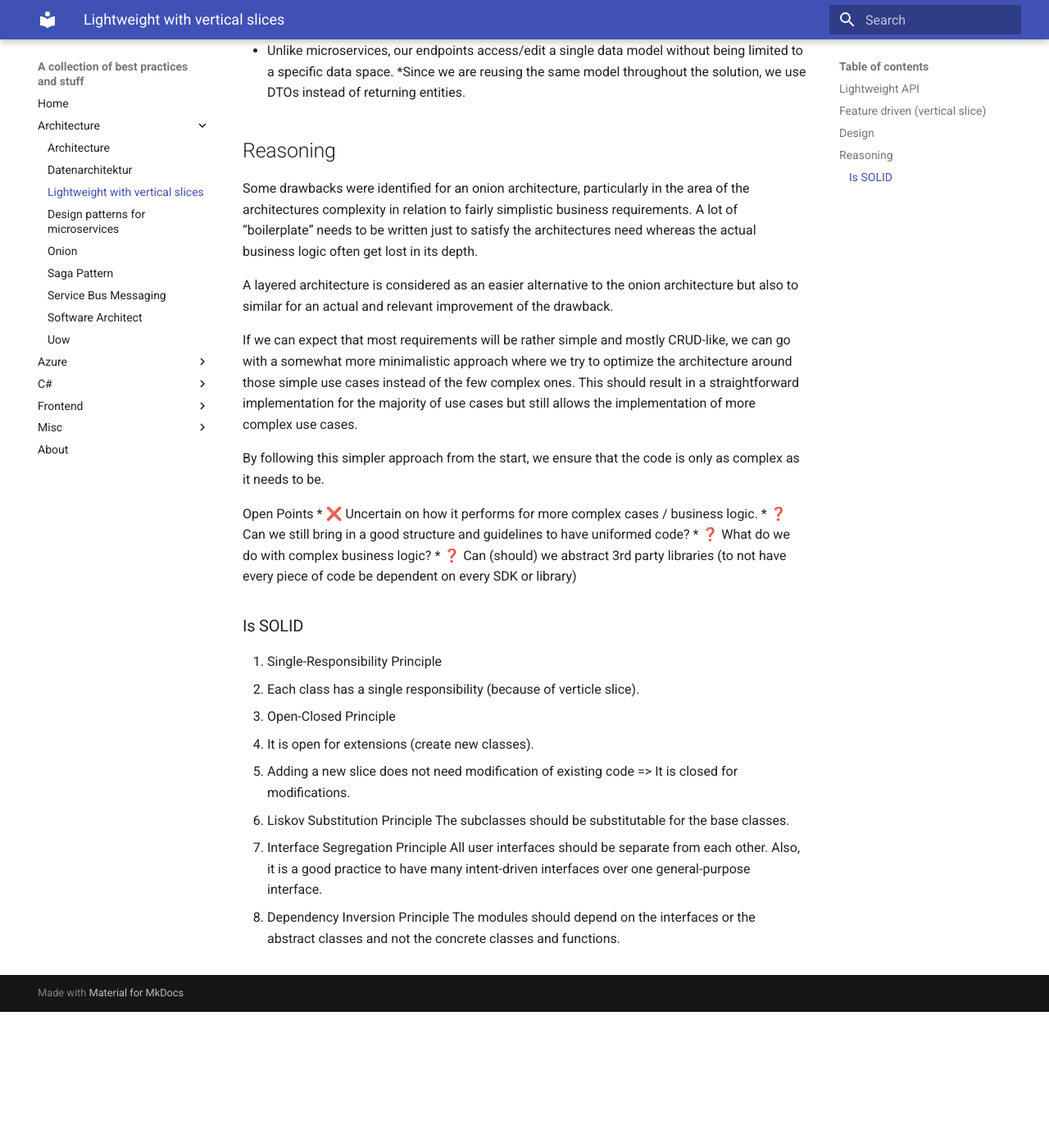
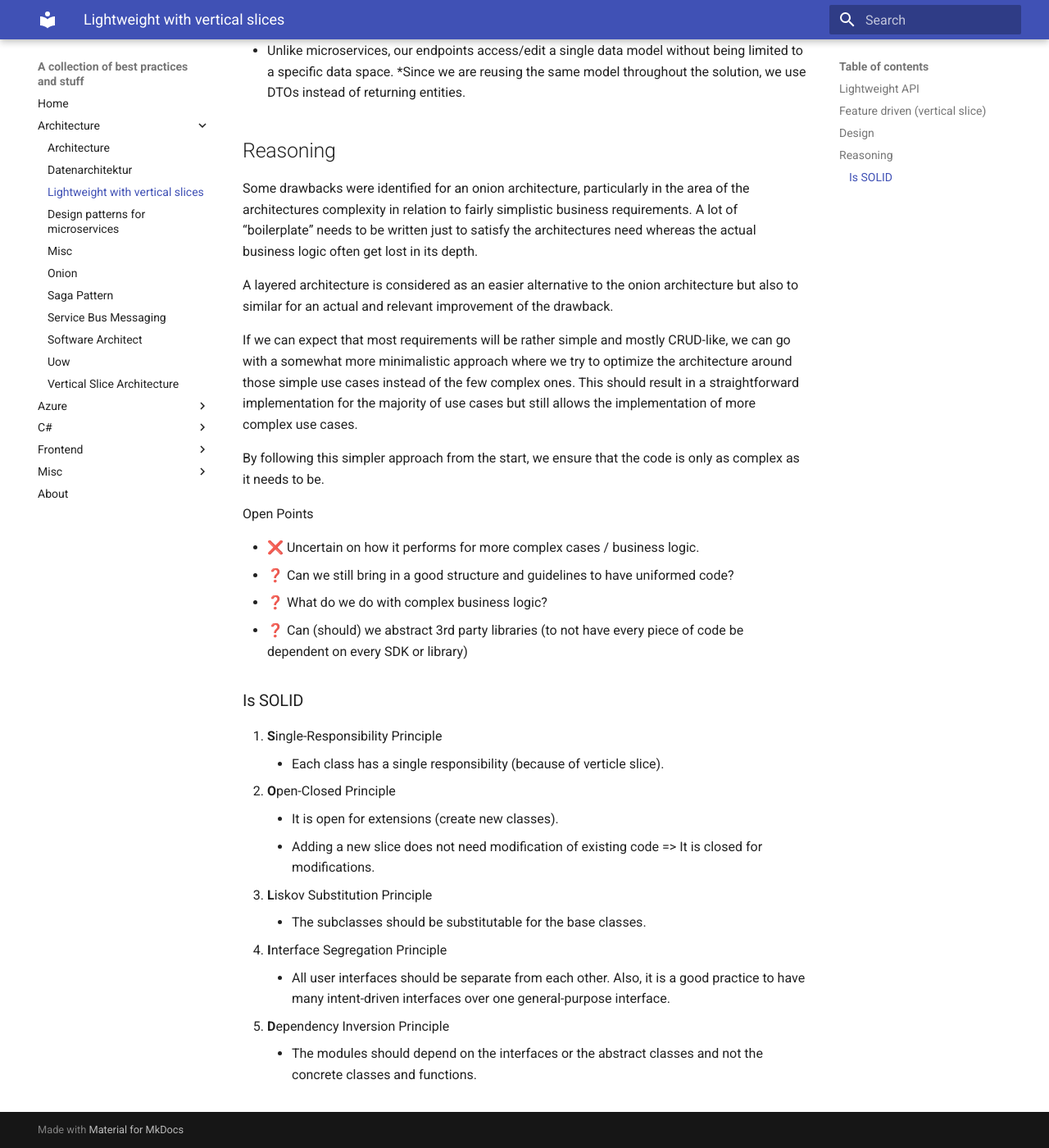
Before and after one commit to toeggel/ReadTheDocs, an MkDocs documentation site: the page built from docs/architecture/lightweight.md, in a window 1280 px wide and 1400 px high, scrolled down 1728 px. Shown: the whole window at 82% size. Built offline with MkDocs 1.6.1 and Material for MkDocs 9.7.7, drawn with Linux system fonts in a browser that asks for light colours; before the commit the page ends 2962 px from its top, so only the background shows below that; some of the changed text lies outside the part shown.

Commit message:
doc updates

```diff
--- a/docs/architecture/lightweight.md
+++ b/docs/architecture/lightweight.md
@@ -11,7 +11,7 @@ The lightweight API is an approach to building APIs without complex architectura
     * Less layers, less classes, simpler dependency injection.
 * ❌ Solution might struggle with cross-cutting concerns and complex business logic / requirements.
 
-## Feature driven (vertical slice)
+## Feature driven ([vertical slice](vertical-slice.md))
 The system is structured around features and built along vertical slices, encapsulating and grouping all concerns together (request handling, business logic, DB access, ...). Each slice is isolated from each other slice. Some shared services might exist to handle more complex logic which can be reused among multiple slices.
 
 * ✅ Very high cohesion and low coupling.
@@ -53,6 +53,7 @@ If we can expect that most requirements will be rather simple and mostly CRUD-li
 By following this simpler approach from the start, we ensure that the code is only as complex as it needs to be.
 
 Open Points
+
 * ❌ Uncertain on how it performs for more complex cases / business logic.
 * ❓ Can we still bring in a good structure and guidelines to have uniformed code?
 * ❓ What do we do with complex business logic?
@@ -60,18 +61,14 @@ Open Points
 
 
 ### Is SOLID
-1. Single-Responsibility Principle
-* Each class has a single responsibility (because of verticle slice).
-
-2. Open-Closed Principle
-* It is open for extensions (create new classes).
-* Adding a new slice does not need modification of existing code => It is closed for modifications.
-
-3. Liskov Substitution Principle
-The subclasses should be substitutable for the base classes.
-
-4. Interface Segregation Principle
-All user interfaces should be separate from each other. Also, it is a good practice to have many intent-driven interfaces over one general-purpose interface.
-
-5. Dependency Inversion Principle
-The modules should depend on the interfaces or the abstract classes and not the concrete classes and functions.
+1. **S**ingle-Responsibility Principle
+	* Each class has a single responsibility (because of verticle slice).
+2. **O**pen-Closed Principle
+	* It is open for extensions (create new classes).
+	* Adding a new slice does not need modification of existing code => It is closed for modifications.
+3. **L**iskov Substitution Principle
+	* The subclasses should be substitutable for the base classes.
+4. **I**nterface Segregation Principle
+	* All user interfaces should be separate from each other. Also, it is a good practice to have many intent-driven interfaces over one general-purpose interface.
+1. **D**ependency Inversion Principle
+	* The modules should depend on the interfaces or the abstract classes and not the concrete classes and functions.
--- a/mkdocs.yml
+++ b/mkdocs.yml
@@ -7,13 +7,16 @@ nav:
   - 'architecture/database.md'
   - 'architecture/lightweight.md'
   - 'architecture/microservices.md'
+  - 'architecture/misc.md'
   - 'architecture/onion.md'
   - 'architecture/saga.md'
-  - 'architecture/serviceBus.md'
-  - 'architecture/softwareArchitect.md'
+  - 'architecture/service-bus.md'
+  - 'architecture/software-architect.md'
   - 'architecture/uow.md'
+  - 'architecture/vertical-slice.md'
 - Azure:
   - 'azure/azure.md'
+  - 'azure/app-insights.md'
 - C#:
   - 'dotNet/constStaticReadonly.md'
   - 'Functional Approach': 'dotNet/functionalApproach.md'
@@ -29,6 +32,7 @@ nav:
     - 'Firebase': 'frontend/js/firebase.md'
   - 'Angular':
     - 'frontend/angular/structoring-components.md'
+    - 'frontend/angular/angular-elements.md'
     - 'frontend/angular/data-load.md'
     - 'frontend/angular/misc.md'
   - 'Snippets': 'frontend/snippets.md'
```
Also changed, not shown: docs/Azure/app-insights.md (added, +42 -0 lines), docs/architecture/misc.md (added, +36 -0 lines), docs/architecture/service-bus.md (renamed from docs/architecture/serviceBus.md, +2 -2 lines), docs/architecture/vertical-slice.md (added, +9 -0 lines), docs/dotNet/enumHandling.md (+1 -3 lines), docs/frontend/angular/angular-elements.md (added, +10 -0 lines), docs/frontend/angular/misc.md (+7 -7 lines), docs/misc/clean-code.md (added, +90 -0 lines), docs/architecture/software-architect.md (renamed from docs/architecture/softwareArchitect.md).
